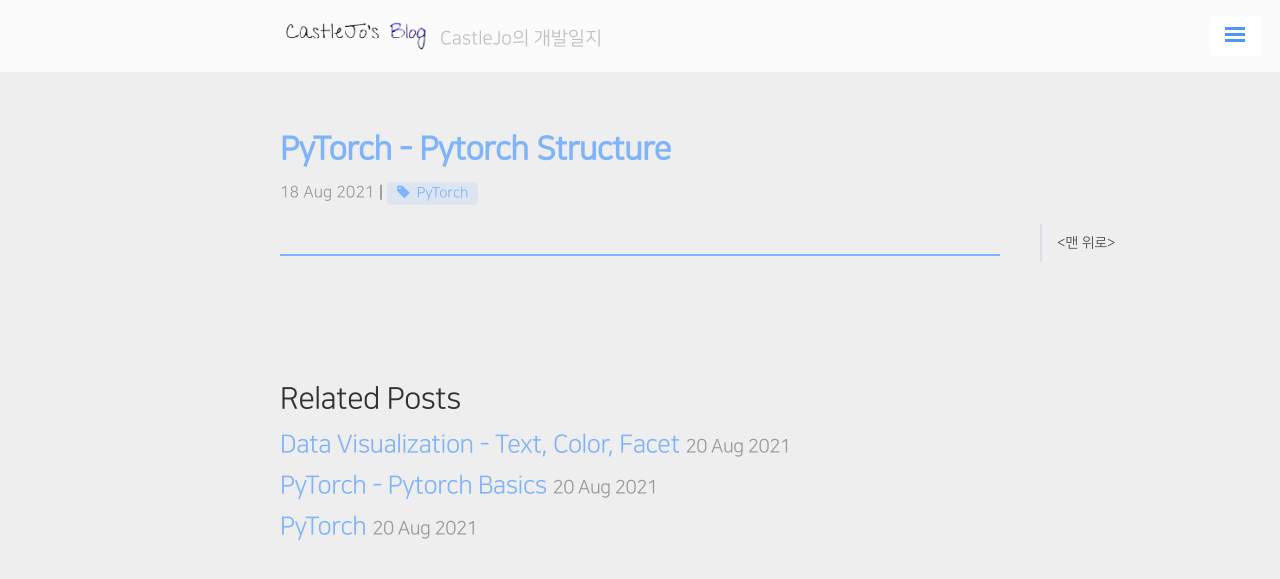
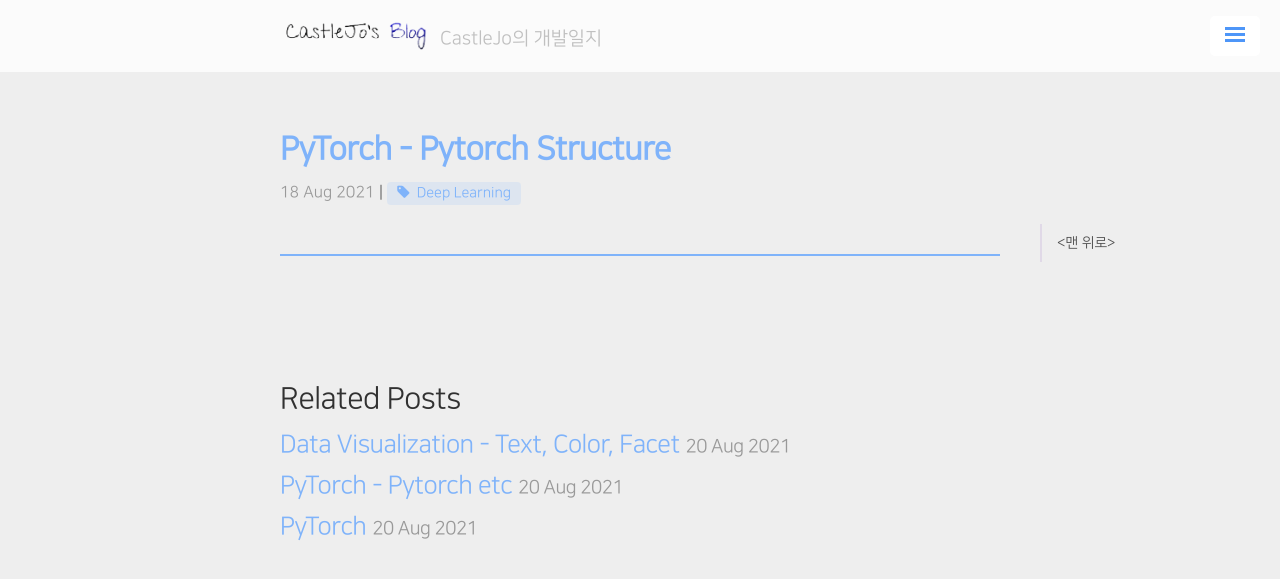
Before and after one commit to ukcastle/ukcastle.github.io, a Jekyll site: the page built from _posts/Boostcamp/2021-08-18-w3d3.md, in a window 1280 px wide. Shown: the top 579 px of the page. Built offline with Jekyll 4.4.1, drawn with Linux system fonts in a browser that asks for light colours; nearby versions of some CDN libraries; a script that is not in the unit is left out; comment, search, counter and statistics services are not loaded.

Commit message:
chore: w3 doing

```diff
--- a/_posts/Boostcamp/2021-08-18-w3d3.md
+++ b/_posts/Boostcamp/2021-08-18-w3d3.md
@@ -2,6 +2,6 @@
 layout: post
 title: PyTorch - Pytorch Structure
 category: BC
-tag: [PyTorch]
+tag: [Deep Learning]
 use_math: true
 ---
--- a/_posts/Boostcamp/2021-08-20-w3d5.md
+++ b/_posts/Boostcamp/2021-08-20-w3d5.md
@@ -1,7 +1,7 @@
 ---
 layout: post
-title: PyTorch - Pytorch Basics
+title: PyTorch - Pytorch etc
 category: BC
-tag: [PyTorch]
+tag: [Deep Learning]
 use_math: true
 ---
```
Also changed, not shown: _posts/Boostcamp/2021-08-17-w3d2.md (+1 -1 lines), _posts/Boostcamp/2021-08-19-w3d4.md (+1 -1 lines).
